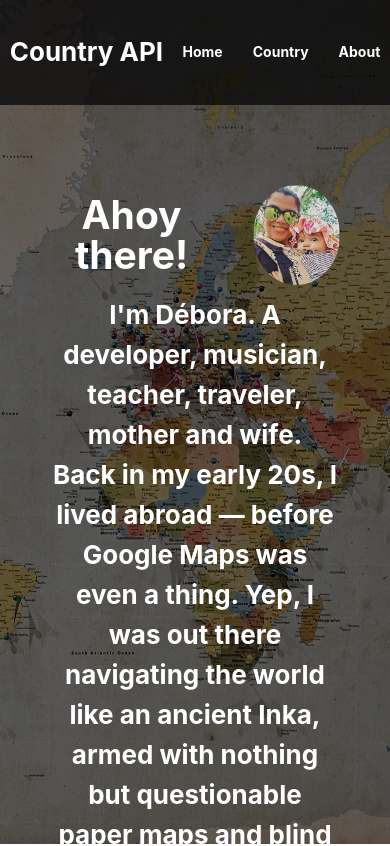
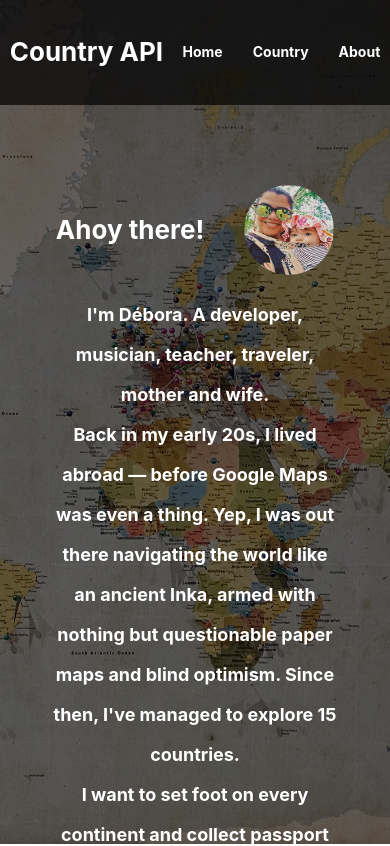
Before and after one commit to deborabeatriz-f/country-api-final-project, a React (Vite) app: page /about in a window 390 px wide. Shown: the top 846 px of the page. Built offline with nearby package versions, Linux system fonts and the light colour scheme.

Commit message:
update about css  - add media screen

```diff
--- a/src/components/About/about.css
+++ b/src/components/About/about.css
@@ -4,11 +4,11 @@
   align-items: center;
   font-size: 26px;
   line-height: 40px;
-  max-width: 800px;
   margin: 0 auto;
 }
 
 .about__intro,
+.about__title,
 .about__text {
   z-index: 1;
 }
@@ -17,8 +17,9 @@
   display: flex;
   justify-content: space-around;
   align-items: center;
+  max-width: 880px;
   gap: 40px;
-  margin-bottom: 10px;
+  margin-bottom: 20px;
 }
 
 .about__img {
@@ -27,3 +28,22 @@
   opacity: 0.8;
   border-radius: 50%;
 }
+
+@media screen and (max-width: 1023px) {
+  .about {
+    max-width: 680px;
+  }
+
+  .about__title {
+    font-size: 26px;
+  }
+
+  .about__img {
+    width: 90px;
+    height: 90px;
+  }
+
+  .about__text {
+    font-size: 18px;
+  }
+}
```
